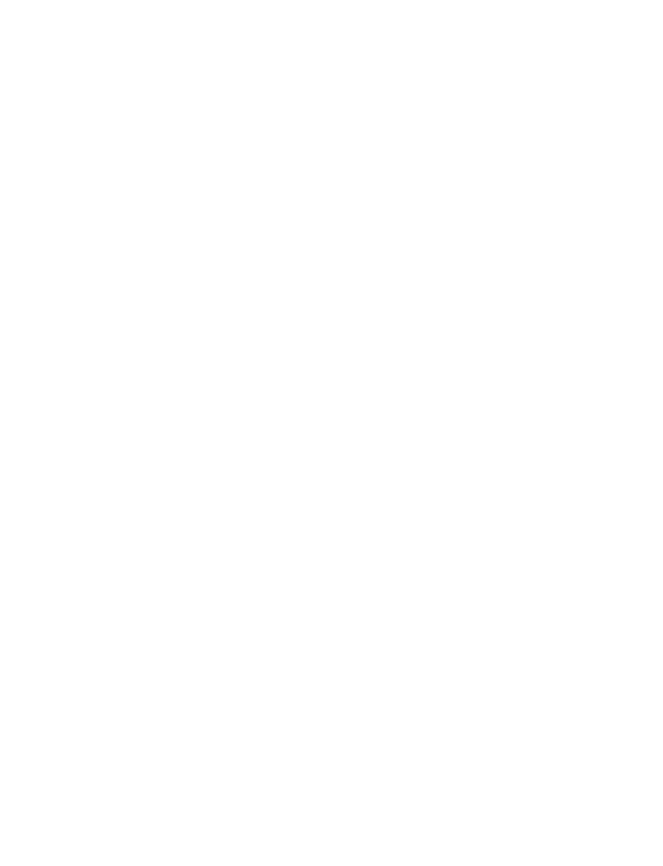
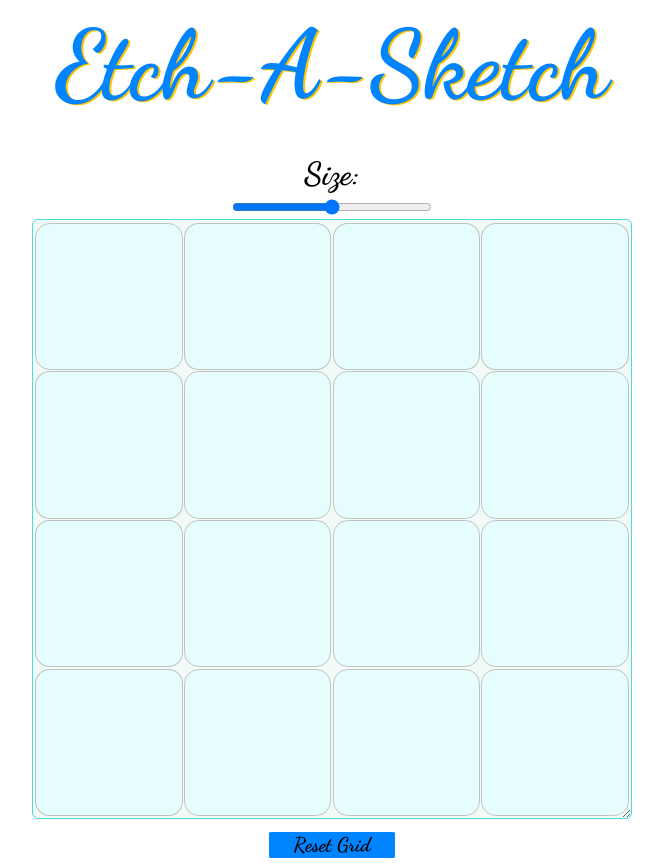
Before and after one commit to alexperez-cst/Etch-a-Sketch, a plain HTML site: page index.html in a window 1280 px wide. Shown: the whole page, without its empty margins (308-971 px from the left). Before the commit the page ends 800 px from the top, so only its background shows below. Drawn offline with Linux system fonts and the light colour scheme.

Commit message:
✔Finished JS Functionality, maded HTML & CSS too

```diff
--- a/index.html
+++ b/index.html
@@ -6,10 +6,17 @@
 	<meta name="viewport" content="width=device-width, initial-scale=1.0">
 	<title>Etch-a-Sketch</title>
 	<link rel="stylesheet" href="styles/styles.css">
+	<link rel="preconnect" href="https://fonts.gstatic.com">
+	<link href="https://fonts.googleapis.com/css2?family=Dancing+Script:wght@700&display=swap" rel="stylesheet">
 </head>
 
 <body>
-<script src="scripts/Main.js"></script>
+	<h1 id='title'>Etch-A-Sketch</h1>
+	<h3 id='size'>Size:</h3>
+	<input id='percentages' type='range' max="30" min="2">
+	<div id='squaresContainer'></div>
+	<button id='reset'>Reset Grid</button>
+	<script src="scripts/Main.js"></script>
 </body>
 
 </html>
--- a/scripts/Main.js
+++ b/scripts/Main.js
@@ -0,0 +1,32 @@
+'use strict';
+const squaresContainer = document.getElementById('squaresContainer');
+const gridScale = document.querySelector('#percentages');
+const resetGridButton = document.getElementById('reset');
+resetGridButton.addEventListener('click', resetGrid);
+gridScale.addEventListener('change', setColumnAndRow);
+setSquares(16);
+function setSquares(numSquares) {
+	removeChilds();
+	for (let i = 0; i < numSquares; i++) {
+		let newDiv = document.createElement('div');
+		newDiv.classList.add('square');
+		newDiv.addEventListener('mouseenter', (e) => {e.target.classList.add('selectedSquare');});
+		squaresContainer.appendChild(newDiv);
+	}
+}
+function setColumnAndRow(event) {
+	let targetValue = Number(event.target.value);
+	squaresContainer.style.cssText = `grid-template-columns: repeat(${targetValue}, 1fr); grid-template-rows: repeat(${targetValue}, 1fr);`;
+	setSquares(targetValue * targetValue);
+}
+function resetGrid(){
+	let squareList = document.querySelectorAll('.square');
+	setSquares(squareList.length)
+}
+function removeChilds() {
+	let squaresInContainer = squaresContainer.lastElementChild;
+	while (squaresInContainer) {
+		squaresContainer.removeChild(squaresInContainer);
+		squaresInContainer = squaresContainer.lastElementChild;
+	}
+}
--- a/styles/styles.css
+++ b/styles/styles.css
@@ -0,0 +1,59 @@
+body {
+	font-family: 'Dancing Script';
+	text-align: center;
+}
+#squaresContainer {
+	margin: auto;
+	box-sizing: border-box;
+	display: grid;
+	resize: both;
+	overflow: auto;
+	width: 600px;
+	height: 600px;
+	grid-template-columns: repeat(4, 1fr);
+	grid-template-rows: repeat(4, 1fr);
+	border: 1px solid rgb(76, 219, 219);
+	background-color: rgb(241, 250, 247);
+	gap: 0.08em;
+	border-radius: 1%;
+	padding: 0.15em;
+}
+#size {
+	margin-bottom: 0.5%;
+	font-size: 2em;
+}
+#percentages {
+	transition: 0.2s;
+	width: 200px;
+	margin-top: 0%;
+	display: inline-block;
+}
+#reset {
+	width: 10%;
+	background-color: rgb(0, 132, 255);
+	border-radius: 3%;
+	border: 0px;
+	font-size: 20px;
+	margin-top: 1%;
+	font-family: 'Dancing Script';
+	transition: 0.2s;
+}
+#reset:hover,#percentages:hover{
+	transform: scale(1.1);
+}
+#title {
+	margin-top: 0%;
+	margin-bottom: 1%;
+	color: rgb(0, 132, 255);
+	font-size: 6em;
+	text-shadow: 2px 1px rgb(255, 196, 0);
+}
+.selectedSquare {
+	background-color: rgb(2, 110, 211) !important;
+}
+.square {
+	transition: 0.1s;
+	background-color: rgb(229, 253, 253);
+	border-radius: 10%;
+	border: 1px solid rgb(194, 194, 194);
+}
```
